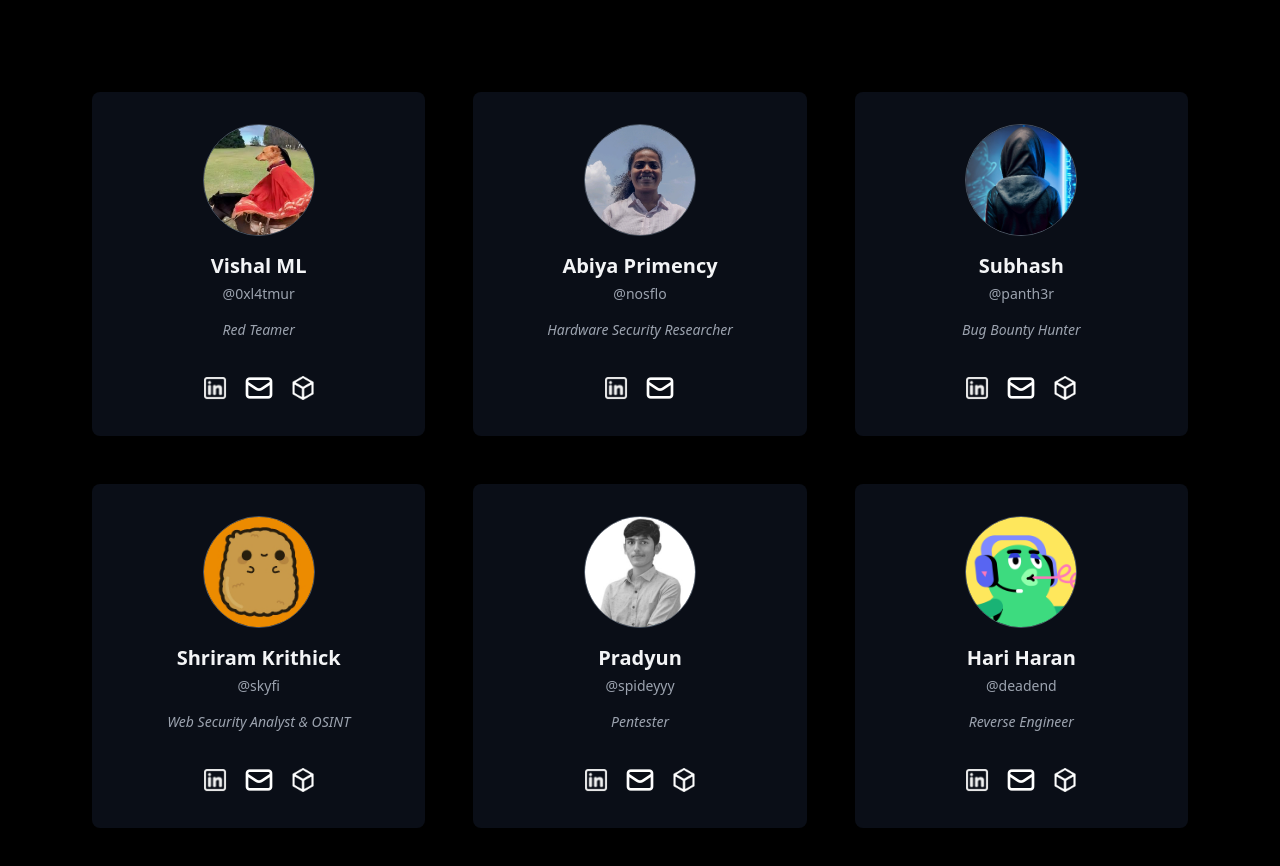
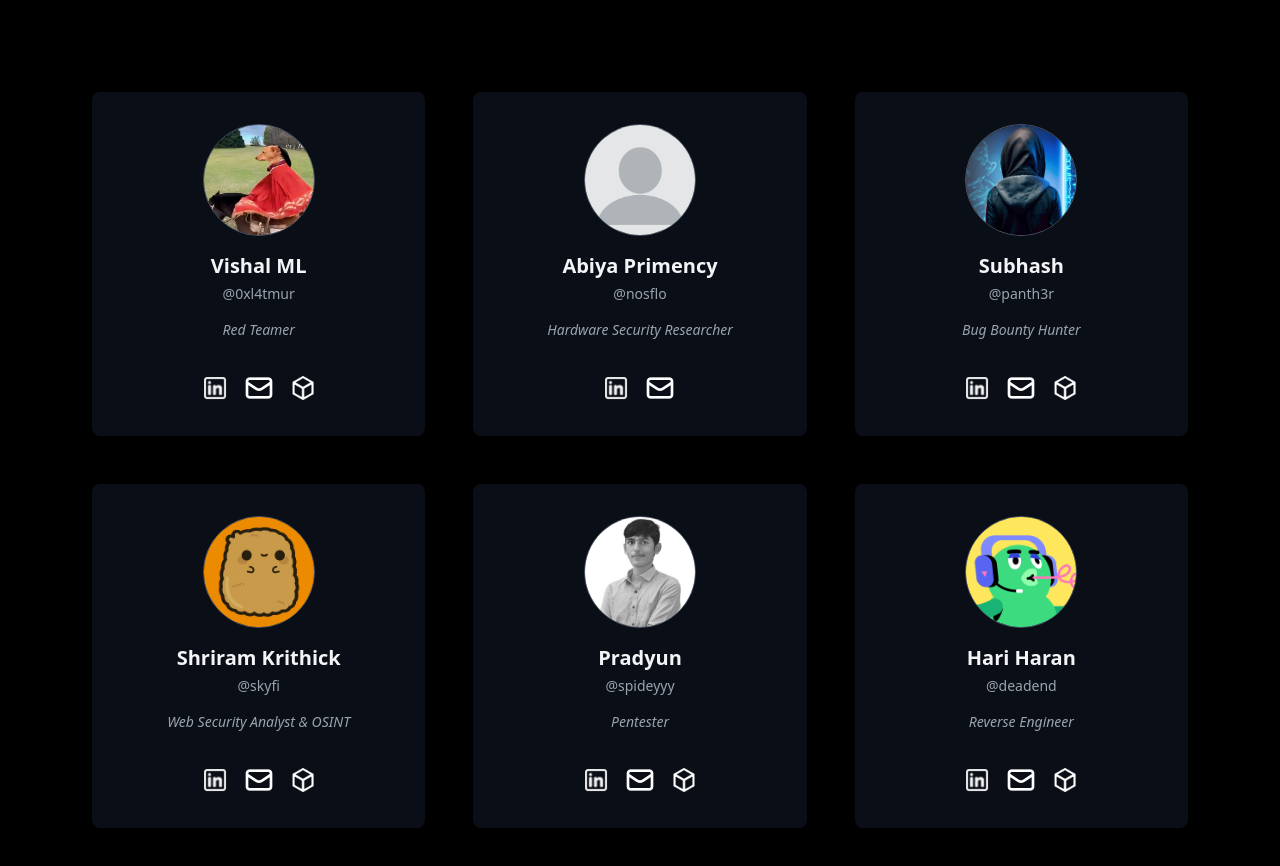
Before and after one commit to 5pideyy/NOVASITE, a React (Vite) app: page / in a window 1280 px wide. Shown: the part 880-1746 px from the top of the page. Built offline with nearby package versions, Linux system fonts and the light colour scheme.

Commit message:
ALIAS SET FOR MEMBERS

```diff
--- a/src/pages/home/Root.jsx
+++ b/src/pages/home/Root.jsx
@@ -25,7 +25,7 @@ function Root() {
   const [selectedTab, setSelectedTab] = useState("members");
 
   // Images for members
-  const img2024 = [vishal, abiya, subhash, shriram, pradyun, hariharan, blank];
+  const img2024 = [vishal, blank, subhash, shriram, pradyun, hariharan, blank];
 
   // Images for mentors (use blank as default for mentors if no specific image is provided)
   const imgMentors = [blank, blank]; // Add actual mentor images if available
```
